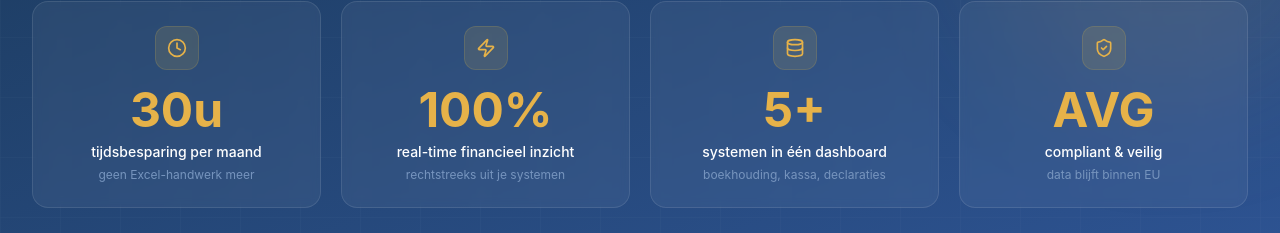
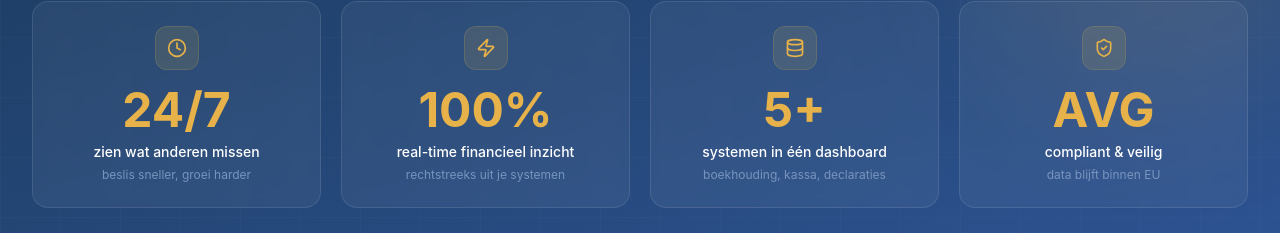
Before and after one commit to adamvdb120-bot/khalaf-bi, a Next.js app: page / in a window 1280 px wide. Shown: the part 2694-2927 px from the top of the page. Built offline with nearby package versions, Linux system fonts and the light colour scheme.

Commit message:
fix(stats): scherpere positionering - 24/7 zien wat anderen missen

```diff
--- a/src/components/marketing/StatsStrip.tsx
+++ b/src/components/marketing/StatsStrip.tsx
@@ -2,9 +2,9 @@ import { Clock, Database, Zap, ShieldCheck } from "lucide-react";
 
 const stats = [
   {
-    value: "30u",
-    label: "tijdsbesparing per maand",
-    sub: "geen Excel-handwerk meer",
+    value: "24/7",
+    label: "zien wat anderen missen",
+    sub: "beslis sneller, groei harder",
     icon: Clock,
   },
   {
```
